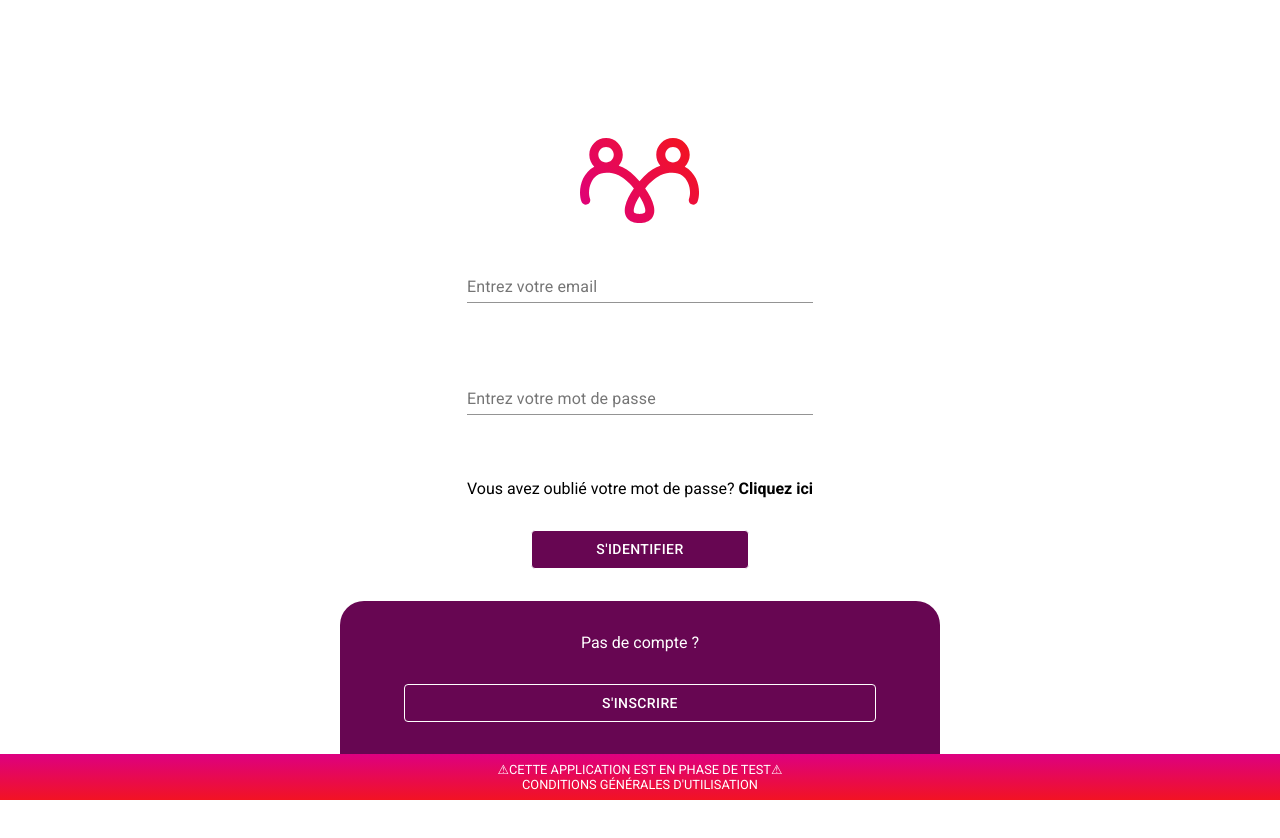
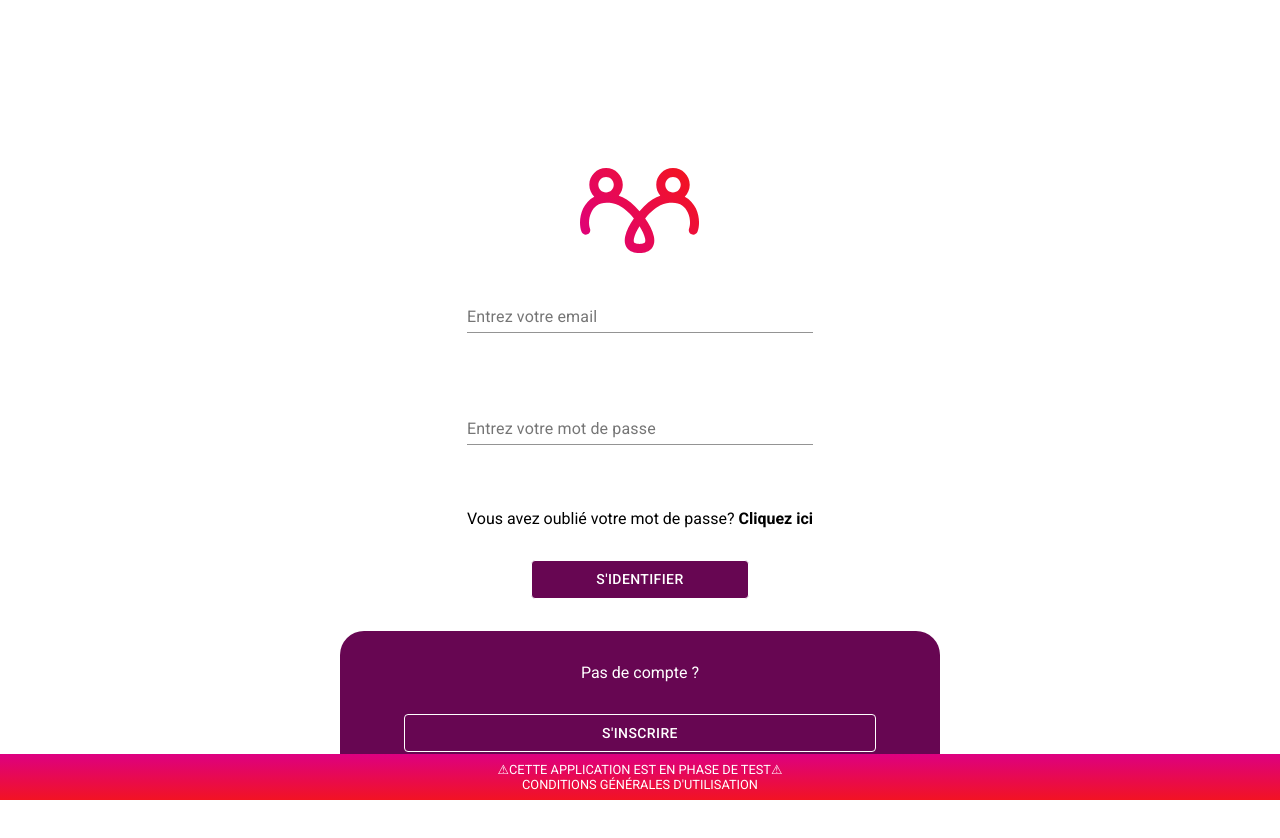
Before and after one commit to TheScriptoMax/woomy, a React (Create React App) app: page /login in a window 1280 px wide. Shown: the top 838 px of the page. Built offline with nearby package versions, Linux system fonts and the light colour scheme; no server answers.

Commit message:
bandeau warning

```diff
--- a/src/App.js
+++ b/src/App.js
@@ -3,8 +3,7 @@
 /**** AUTHPROVIDER *****/
 import {AuthProvider} from "./contexts/AuthContext";
 
-/**** BANDEAU WARNING *****/
-import BandeauWarning from "./components/BandeauWarning/BandeauWarning";
+
 
 /**** LEGAL *****/
 import Cgu from './components/Cgu/Cgu';
@@ -127,7 +126,7 @@ function App() {
 
 
 
-                    <BandeauWarning/>
+
                 </AuthProvider>
             </Switch>
 
--- a/src/components/BandeauWarning/BandeauWarning.css
+++ b/src/components/BandeauWarning/BandeauWarning.css
@@ -1,5 +1,4 @@
 .text-info {
-    width: 100%;
     background: linear-gradient(#DD0081, #F21323);
     width: 100%;
     position: fixed;
@@ -15,4 +14,5 @@
     color: white;
     font-size: .8rem;
     text-transform: uppercase;
+    margin:0;
 }
--- a/src/components/Footer/Footer.jsx
+++ b/src/components/Footer/Footer.jsx
@@ -3,6 +3,7 @@
 import Flag from "@material-ui/icons/Flag";
 import Add from "@material-ui/icons/Add";
 import MessageIcon from '@material-ui/icons/Message';
+import BandeauWarning from "../../components/BandeauWarning/BandeauWarning";
 
 /// ----- CSS ----- ///
 import "./Footer.css"
@@ -39,6 +40,7 @@ function Footer() {
                     <p>Notification</p>
                 </div>
             </Link>
+            <BandeauWarning/>
     </footer>
     );
   }
--- a/src/components/LandingPage/Landing.jsx
+++ b/src/components/LandingPage/Landing.jsx
@@ -1,5 +1,7 @@
 // IMPORT CSS
 import './landing.css'
+
+import BandeauWarning from "../../components/BandeauWarning/BandeauWarning";
 
 // IMPORT MATERIAL
 import { Button } from '@material-ui/core';
@@ -7,6 +9,7 @@ import { Link } from 'react-router-dom';
 
 function Landing () {
     return (
+    <div>
         <div className=" container-landing">
             <div className="landing-logo">
                 <svg width="66" height="47" viewBox="0 0 66 47" fill="none" xmlns="http://www.w3.org/2000/svg">
@@ -36,6 +39,8 @@ function Landing () {
             </div>
 
         </div>
+        <BandeauWarning/>
+    </div>
     )
 };
 export default Landing;
--- a/src/components/Login/Login.jsx
+++ b/src/components/Login/Login.jsx
@@ -7,6 +7,8 @@ import {useAuth} from "../../contexts/AuthContext";
 import TextField from '@material-ui/core/TextField';
 import Button from '@material-ui/core/Button';
 import {Alert} from "@material-ui/lab";
+
+import BandeauWarning from "../../components/BandeauWarning/BandeauWarning";
 
 // CSS IMPORT
 import './login.css';
@@ -48,8 +50,8 @@ export default function Login () {
 
     return (
 
-    <div className='login container'>
-
+    <div className='login'>
+        <div className="container">
             <div className='logo-woomy-login'>
                 <svg width="120" height="85" viewBox="0 0 120 85" fill="none" xmlns="http://www.w3.org/2000/svg">
 
@@ -85,7 +87,8 @@ export default function Login () {
                 <Button component={Link} to={'/signin'} variant="contained">S'inscrire</Button>
 
             </div>
-
+        </div>
+    <BandeauWarning/>
     </div>
     );
   }
--- a/src/components/SignIn/SignIn.jsx
+++ b/src/components/SignIn/SignIn.jsx
@@ -11,6 +11,8 @@ import Button from '@material-ui/core/Button';
 import './SignIn.css';
 import {useAuth} from "../../contexts/AuthContext";
 import {Alert} from "@material-ui/lab";
+
+import BandeauWarning from "../../components/BandeauWarning/BandeauWarning";
 
 //PAGE INSCRIPTION
 export default function SignIn () {
@@ -74,7 +76,7 @@ export default function SignIn () {
 
 
     return (
-
+    <div>
         <div className='sign-in container'>
 
             <form onSubmit={handleSubmit} className='sign-in-content'>
@@ -109,7 +111,8 @@ export default function SignIn () {
                     <p>Une pièce d’identité et une photo de vous, seront demandées, car nécessaires pour établir votre propre sécurité et celles avec qui vous ferez du copiétonnage. Après chaque vérification, nous détruirons celles-ci.
                     </p>
             </div>
-
+        </div>
+        <BandeauWarning/>
     </div>
     );
   }
```
Lines whose indentation alone changed are shown as unchanged.
